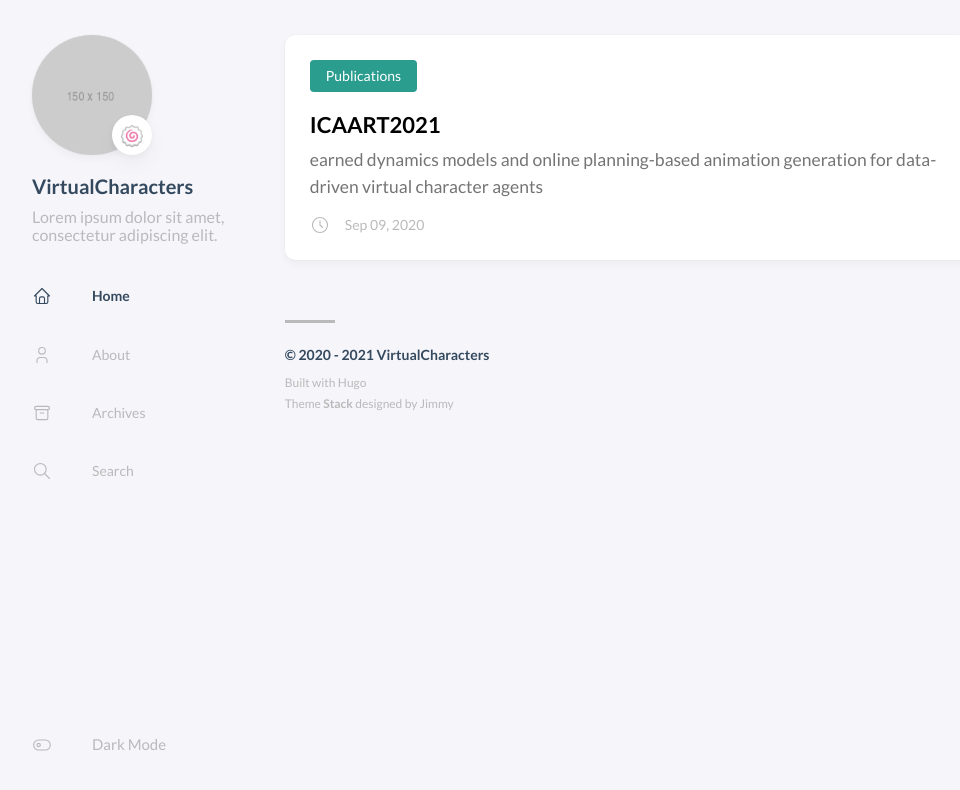
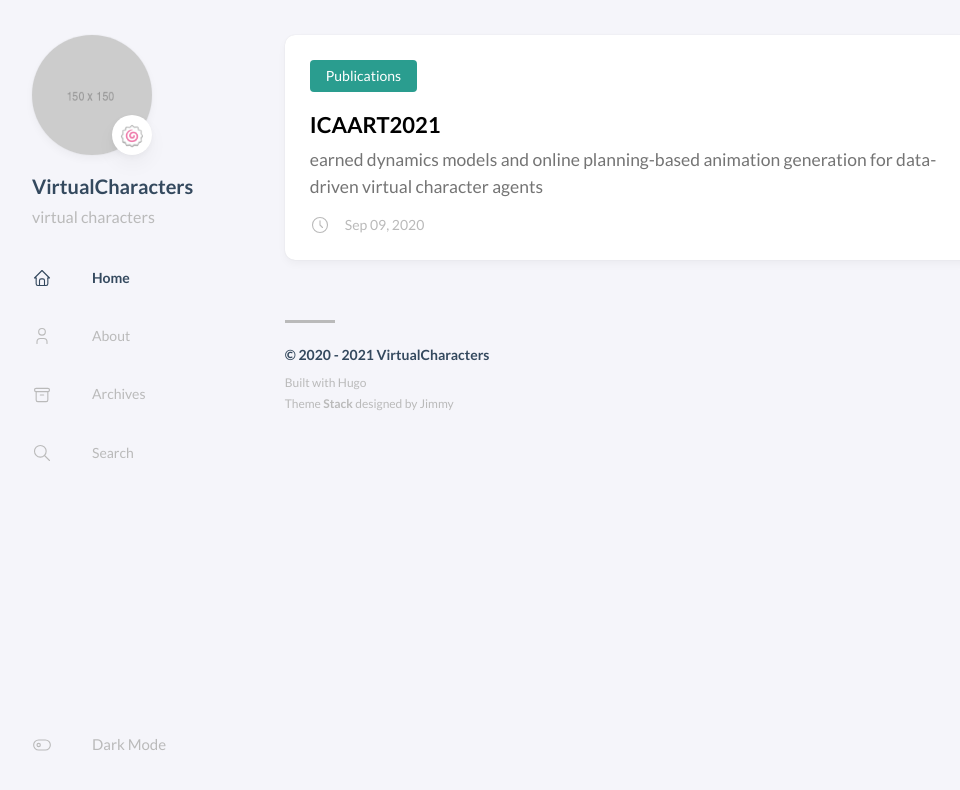
Before and after one commit to virtualcharacters/virtualcharacters.github.io, a plain HTML site: page index.html in a window 1280 px wide. Shown: the whole page, without its empty margins (137-1097 px from the left). Drawn offline with Linux system fonts and the light colour scheme; a script that the page names is missing.

Commit message:
Update index.html

```diff
--- a/index.html
+++ b/index.html
@@ -2,17 +2,17 @@
 <html lang="en-us">
     <head>
 	<meta name="generator" content="Hugo 0.80.0" /><meta charset='utf-8'>
-<meta name='viewport' content='width=device-width, initial-scale=1'><meta name='description' content='Lorem ipsum dolor sit amet, consectetur adipiscing elit.'><title>VirtualCharacters</title>
+<meta name='viewport' content='width=device-width, initial-scale=1'><meta name='description' content='virtual characters.'><title>VirtualCharacters</title>
 
 <link rel='canonical' href='https://example.com/'>
 
 <link rel="stylesheet" href="/scss/style.min.css"><meta property='og:title' content='VirtualCharacters'>
-<meta property='og:description' content='Lorem ipsum dolor sit amet, consectetur adipiscing elit.'>
+<meta property='og:description' content='virtual characters.'>
 <meta property='og:url' content='https://example.com/'>
 <meta property='og:site_name' content='VirtualCharacters'>
 <meta property='og:type' content='website'><meta property='og:updated_time' content=' 2020-10-09T00:00:00&#43;00:00 '/>
 <meta name="twitter:title" content="VirtualCharacters">
-<meta name="twitter:description" content="Lorem ipsum dolor sit amet, consectetur adipiscing elit."><link rel="alternate" type="application/rss&#43;xml" href="https://example.com/index.xml">
+<meta name="twitter:description" content="virtual characters."><link rel="alternate" type="application/rss&#43;xml" href="https://example.com/index.xml">
     </head>
     <body class="">
     <script>
@@ -63,7 +63,7 @@
             </figure>
 
         <h1 class="site-name"><a href="https://example.com">VirtualCharacters</a></h1>
-        <h2 class="site-description">Lorem ipsum dolor sit amet, consectetur adipiscing elit.</h2>
+        <h2 class="site-description">virtual characters</h2>
     </header>
 
     <ol class="menu" id="main-menu">
```
